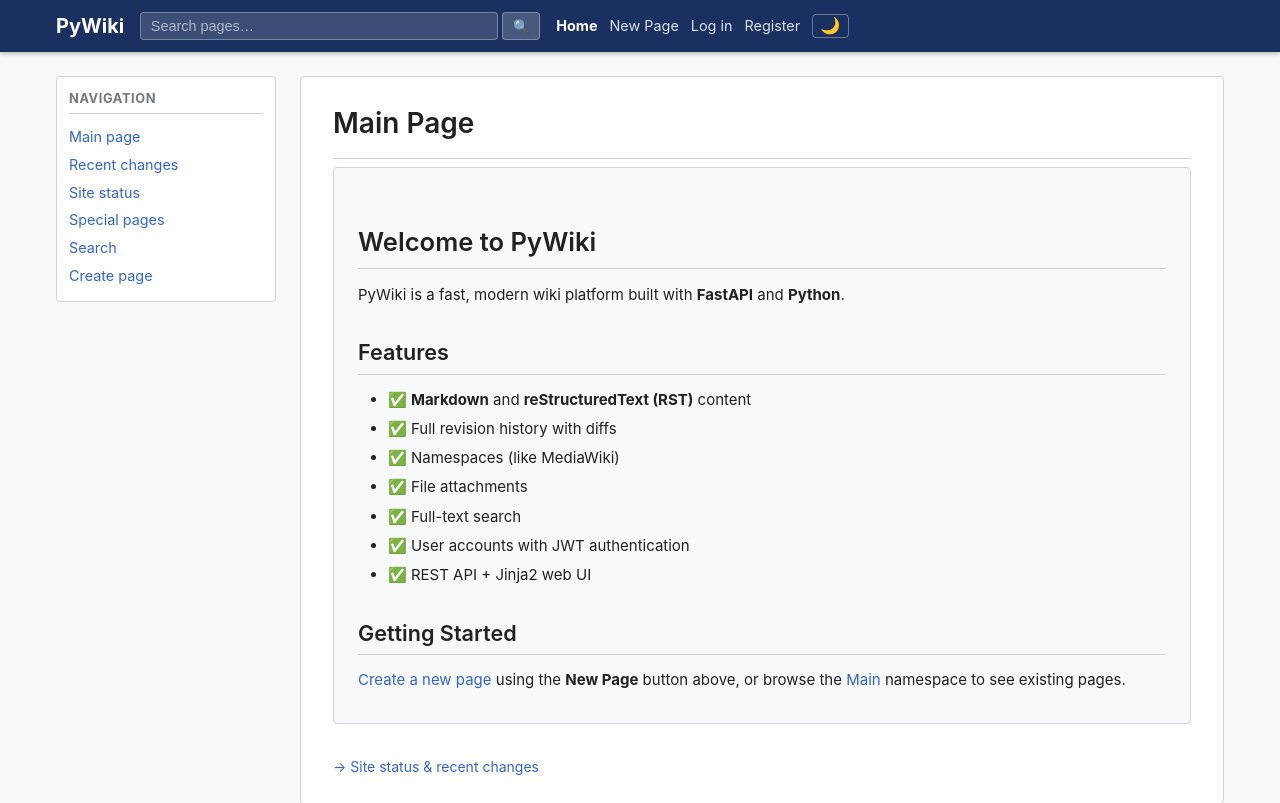
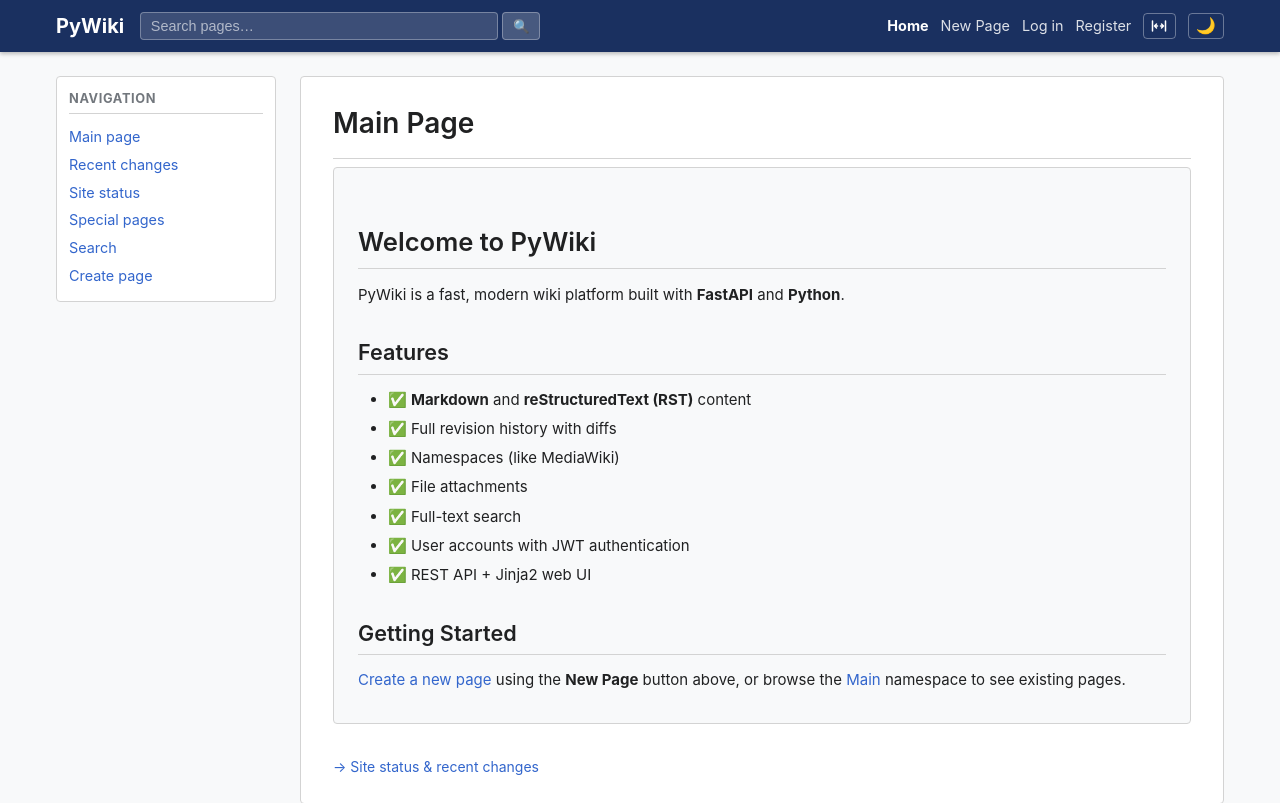
Before and after one commit to peterlharding/pywiki, a FastAPI app: page / in a window 1280 px wide. Shown: the top 803 px of the page. Run offline with FastAPI, Linux system fonts and the light colour scheme; data comes from the database, SQL or seed files in the repository; some libraries are stand-ins or nearby versions.

Commit message:
feat: wide-screen layout with LAYOUT_MAX_WIDTH setting and width toggle
- Default layout limit is 90% of the reader's screen (min 1200px),
  computed before first paint, instead of a fixed 1200px
- Header toggle switches between full and limited width, remembered per
  browser; hidden when it would have no effect and on always-wide pages
- LAYOUT_MAX_WIDTH: auto (default), full, or a CSS length; validated at
  startup
- Navbar links right-aligned; navbar spans editor and user-list pages;
  file list width capped on wide layouts
- Narrow screens: content box now fills the width
- Tests ignore the developer's .env (PYWIKI_ENV_FILE) and always use
  in-memory SQLite

Claude-Session: https://claude.ai/code/session_019WrcCCKbk5LQ51RHXwdWnx

```diff
--- a/app/static/css/wiki.css
+++ b/app/static/css/wiki.css
@@ -15,7 +15,9 @@
   --nav-bg:     #1a3060;
   --nav-text:   #ffffff;
   --sidebar-w:  220px;
-  --max-w:      1200px;
+  /* --limit-w is set per screen by the script in base.html; --max-w follows the width toggle */
+  --limit-w:    1600px;
+  --max-w:      var(--limit-w);
   /* component tokens */
   --code-bg:        #f6f8fa;
   --code-inline-bg: #f0f0f0;
@@ -188,6 +190,7 @@ a:hover { text-decoration: underline; color: var(--accent-hov); }
   display: flex;
   align-items: center;
   gap: 0.75rem;
+  margin-left: auto;
   white-space: nowrap;
 }
 .nav-links a { color: rgba(255,255,255,.85); font-size: 0.9rem; }
@@ -207,7 +210,31 @@ a:hover { text-decoration: underline; color: var(--accent-hov); }
 }
 .theme-toggle:hover { background: rgba(255,255,255,.2); }
 
+.nav-icon-btn {
+  display: inline-flex;
+  align-items: center;
+  justify-content: center;
+  height: 26px;
+  min-width: 30px;
+}
+.nav-icon-btn[hidden] { display: none; }
+.nav-icon-btn svg {
+  fill: none;
+  stroke: currentColor;
+  stroke-width: 1.5;
+  stroke-linecap: round;
+  stroke-linejoin: round;
+}
+:root[data-width="full"] #width-toggle .icon-expand,
+:root:not([data-width="full"]) #width-toggle .icon-collapse { display: none; }
+
 /* ─── Page wrapper ───────────────────────────────────────────────────────── */
+
+:root[data-width="full"] { --max-w: 100%; }
+
+/* Pages that always use the full width keep the navbar aligned with them */
+body.editor-page .nav-inner { max-width: 100%; padding: 0 1.5rem; }
+.wide-page .nav-inner { max-width: 100%; padding: 0 2rem; }
 
 .wide-page .page-wrapper {
   max-width: 100%;
@@ -925,6 +952,7 @@ hr { border: none; border-top: 1px solid var(--border); margin: 1.5rem 0; }
   list-style: none;
   margin: 0;
   padding: 0;
+  max-width: 48rem;   /* keep sizes near their names on wide layouts */
 }
 
 .wiki-file-item {
@@ -1040,7 +1068,7 @@ hr { border: none; border-top: 1px solid var(--border); margin: 1.5rem 0; }
 /* ─── Responsive ─────────────────────────────────────────────────────────── */
 
 @media (max-width: 768px) {
-  .page-wrapper { flex-direction: column; }
+  .page-wrapper { flex-direction: column; align-items: stretch; }
   .sidebar { width: 100%; position: static; }
   .nav-search { display: none; }
   .nav-links { gap: 0.4rem; font-size: 0.8rem; }
--- a/app/static/js/wiki.js
+++ b/app/static/js/wiki.js
@@ -28,6 +28,47 @@
     localStorage.setItem("pywiki-theme", next);
     applyTheme(next);
   });
+})();
+
+// ── Layout width toggle ────────────────────────────────────────────────────
+
+(function () {
+  var root = document.documentElement;
+  var btn  = document.getElementById("width-toggle");
+  if (!btn || !window.PyWiki) return;
+  // Editor and other wide pages always use the full width; the toggle would do nothing
+  if (document.body.matches(".editor-page, .wide-page")) return;
+
+  // Resolves --limit-w (px, rem, % ...) to pixels
+  var probe = document.createElement("div");
+  probe.style.cssText = "position:absolute;visibility:hidden;height:0;width:var(--limit-w)";
+  document.body.appendChild(probe);
+
+  function update() {
+    // Recalculate: the window may have moved to a screen of a different size
+    root.style.setProperty("--limit-w", window.PyWiki.limitWidth());
+    var full = root.getAttribute("data-width") === "full";
+    // Only offer the toggle when the window is wider than the limited layout
+    btn.hidden = root.clientWidth <= probe.offsetWidth;
+    btn.title = full ? "Use limited width" : "Use full width";
+    btn.setAttribute("aria-pressed", String(full));
+  }
+
+  btn.addEventListener("click", function () {
+    var next = root.getAttribute("data-width") === "full" ? "limited" : "full";
+    try { localStorage.setItem("pywiki-width", next); } catch (e) { /* storage blocked */ }
+    root.setAttribute("data-width", next);
+    update();
+  });
+
+  var pending = false;
+  window.addEventListener("resize", function () {
+    if (pending) return;
+    pending = true;
+    requestAnimationFrame(function () { pending = false; update(); });
+  });
+
+  update();
 })();
 
 // ── Confirm dangerous actions ──────────────────────────────────────────────
--- a/app/templates/base.html
+++ b/app/templates/base.html
@@ -1,8 +1,28 @@
 <!DOCTYPE html>
-<html lang="en" id="html-root">
+<html lang="en" id="html-root" data-layout-width="{{ layout_max_width() }}">
 <head>
 <script>
-  (function(){var t=localStorage.getItem('pywiki-theme');if(t)document.documentElement.setAttribute('data-theme',t);})();
+  // Runs before first paint so neither the theme nor the layout width flickers.
+  (function () {
+    var root = document.documentElement;
+    function stored(key) { try { return localStorage.getItem(key); } catch (e) { return null; } }
+
+    var theme = stored('pywiki-theme');
+    if (theme) root.setAttribute('data-theme', theme);
+
+    // Layout width: LAYOUT_MAX_WIDTH is the site default; the reader's toggle overrides it.
+    var configured = root.getAttribute('data-layout-width') || 'auto';
+    window.PyWiki = {
+      // The "limited" width: the configured length, or 90% of this screen (never below 1200px)
+      limitWidth: function () {
+        return (configured === 'auto' || configured === 'full')
+          ? Math.max(1200, Math.round(screen.availWidth * 0.9)) + 'px'
+          : configured;
+      }
+    };
+    root.setAttribute('data-width', stored('pywiki-width') || (configured === 'full' ? 'full' : 'limited'));
+    root.style.setProperty('--limit-w', window.PyWiki.limitWidth());
+  })();
 </script>
   <meta charset="UTF-8" />
   <meta name="viewport" content="width=device-width, initial-scale=1.0" />
@@ -35,7 +55,16 @@
         <a href="/login">Log in</a>
         <a href="/register">Register</a>
       {% endif %}
-      <button id="theme-toggle" class="theme-toggle" aria-label="Toggle dark mode" title="Toggle dark/light mode">🌙</button>
+      <button id="width-toggle" class="theme-toggle nav-icon-btn" type="button" hidden
+              aria-label="Full width" aria-pressed="false" title="Use full width">
+        <svg class="icon-expand" viewBox="0 0 16 16" width="16" height="16" aria-hidden="true">
+          <path d="M1.5 3v10M14.5 3v10M6.5 8h-3m0 0 2-2m-2 2 2 2M9.5 8h3m0 0-2-2m2 2-2 2" />
+        </svg>
+        <svg class="icon-collapse" viewBox="0 0 16 16" width="16" height="16" aria-hidden="true">
+          <path d="M8 3v10M1.5 8h4m0 0-2-2m2 2-2 2M14.5 8h-4m0 0 2-2m-2 2 2 2" />
+        </svg>
+      </button>
+      <button id="theme-toggle" class="theme-toggle nav-icon-btn" type="button" aria-label="Toggle dark mode" title="Toggle dark/light mode">🌙</button>
     </div>
   </div>
 </nav>
--- a/app/ui/views.py
+++ b/app/ui/views.py
@@ -114,6 +114,7 @@ def _human_size(size: int) -> str:
 
 
 templates.env.globals["attachment_policy"] = _attachment_policy
+templates.env.globals["layout_max_width"] = lambda: get_settings().layout_max_width
 templates.env.tests["image_file"] = is_image
 templates.env.filters["filesize"] = _human_size
 
```
Also changed, not shown: CLAUDE.md (+1 -1 lines), SKILLS.md (+2 -1 lines), app/core/config.py (+25 -1 lines), tests/conftest.py (+5 -3 lines), tests/test_21_layout_width.py (added, +92 -0 lines), CHANGELOG.md, README.md, 1 other file.
